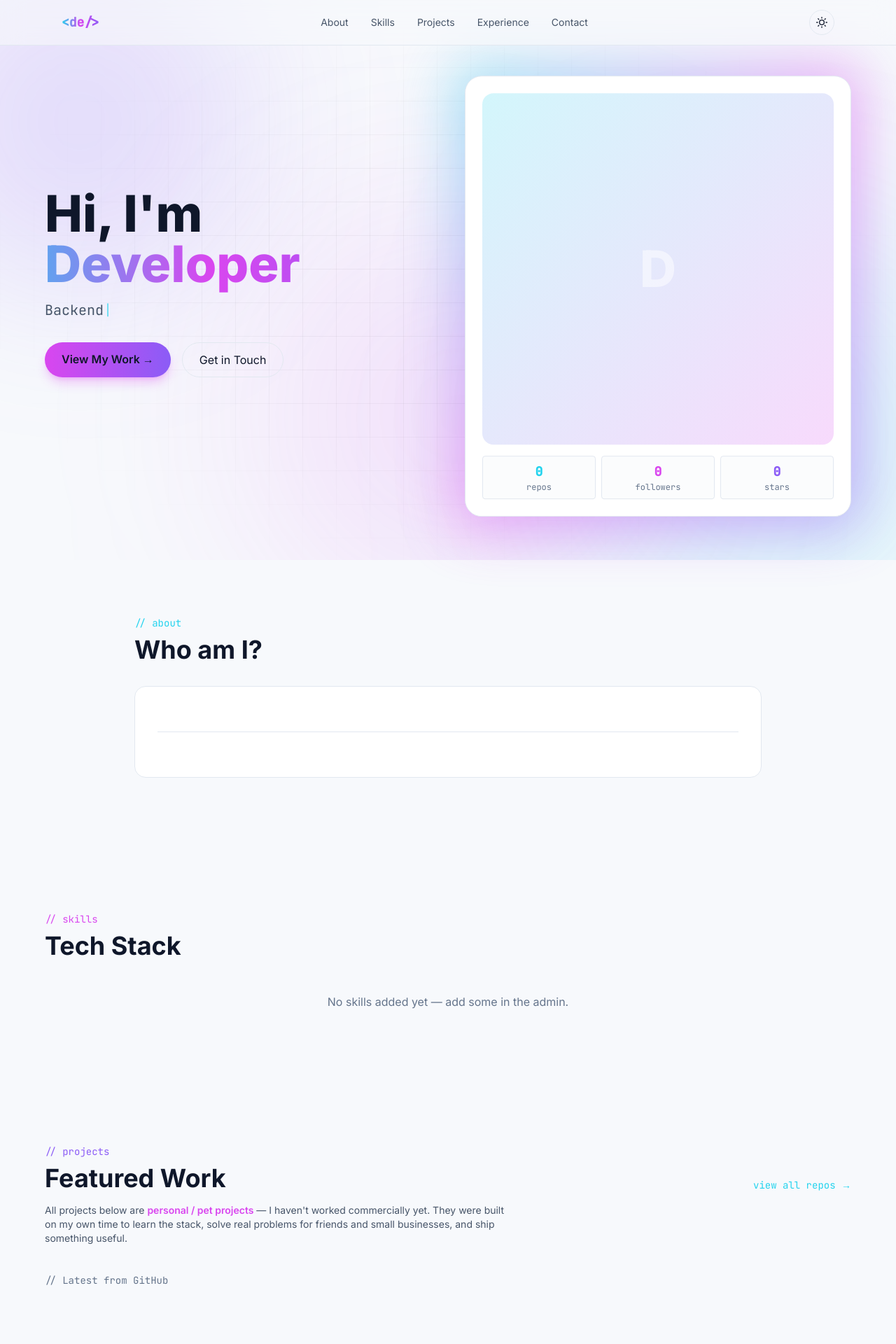
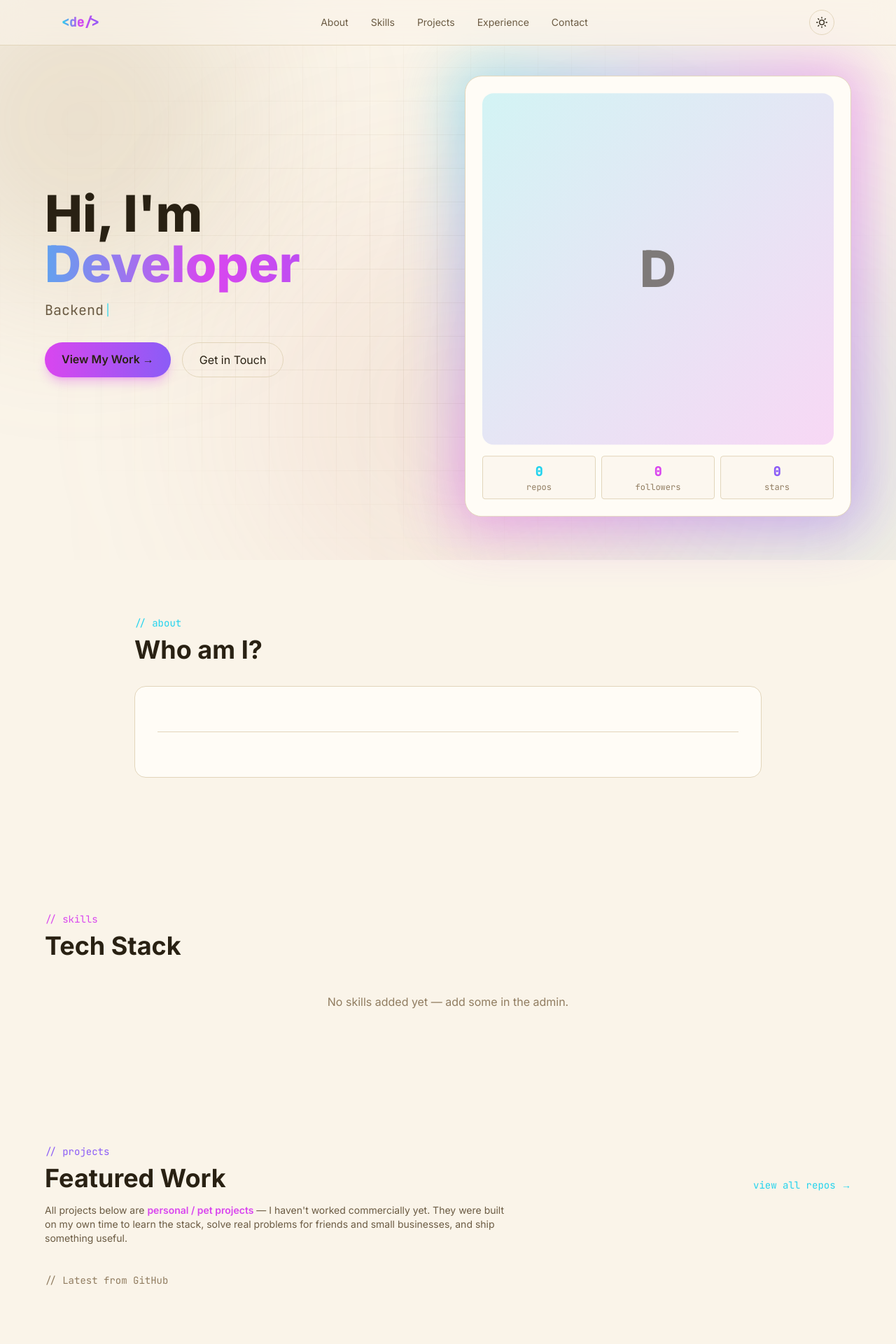
Before and after one commit to OleksanderZabila/portfolio, a Django app: page / in a window 1280 px wide. Shown: the top 1920 px of the page at 70% size. Run offline with Django 5.2, Linux system fonts and the light colour scheme; data that the repository does not hold is empty; some libraries are stand-ins or nearby versions.

Commit message:
feat: cream light theme + pre-download GitHub avatar
Light theme is now a warm cream / sand palette instead of cold slate
greys: ivory bg #faf4e9, sand surface #f4ebd8, off-white #fffcf6 cards,
warm espresso text #292113. Blob gradients and slate-* text overrides
shifted to the same warm hue so the entire page reads as one mood
rather than dark colours dropped onto a white sheet.

Profile photo + GitHub stats kept blanking on Render: the free-tier
shared IP burns through the unauthenticated 60 req/h GitHub limit fast,
which means most page loads couldn't render the avatar URL.

fill_all now pulls the avatar at build time and stores it as
Profile.avatar (a real file in media/). The template already prefers
profile.avatar before falling back to the API field, so the photo
shows up on every request, even when the API is rate-limited.

Stats (repo / followers / stars) still come from the live API and are
cached for an hour; first request after a deploy may show zeros until
the cache warms up. Adding GITHUB_TOKEN in Render Environment fixes
that for good (5,000 req/h instead of 60).

```diff
--- a/static/css/style.css
+++ b/static/css/style.css
@@ -14,15 +14,16 @@
 }
 
 [data-theme="light"] {
-    --c-bg:      247 249 252;     /* near-white with cool tint */
-    --c-surface: 241 245 249;     /* slate-100 */
-    --c-card:    255 255 255;     /* pure white cards */
-    --c-border:  226 232 240;     /* slate-200 */
-    --c-text:    15 23 42;        /* slate-900 */
-    --c-muted:   71 85 105;       /* slate-600 */
-    --c-faint:   100 116 139;     /* slate-500 */
-    --grid-line: rgba(0, 0, 0, 0.04);
-    --scroll-bg: #f1f5f9;
+    /* Warm cream / sand palette — coffee-table magazine look. */
+    --c-bg:      250 244 233;     /* #faf4e9  ivory cream */
+    --c-surface: 244 235 216;     /* #f4ebd8  light sand */
+    --c-card:    255 252 246;     /* #fffcf6  off-white card */
+    --c-border:  226 213 187;     /* #e2d5bb  warm sand border */
+    --c-text:    41 33 19;        /* #292113  deep warm espresso */
+    --c-muted:   107 91 67;       /* #6b5b43  warm taupe */
+    --c-faint:   144 124 96;      /* #907c60  warm khaki */
+    --grid-line: rgba(120, 88, 40, 0.07);
+    --scroll-bg: #f4ebd8;
 }
 
 /* ---------- Body text colors driven by theme ---------- */
@@ -30,19 +31,24 @@
 .themed-muted { color: rgb(var(--c-muted)); }
 
 /* Override the slate utility classes used throughout the templates so the
-   markup stays the same but text adapts when the theme switches. */
-[data-theme="light"] .text-slate-200 { color: rgb(15, 23, 42); }
-[data-theme="light"] .text-slate-300 { color: rgb(30, 41, 59); }
-[data-theme="light"] .text-slate-400 { color: rgb(71, 85, 105); }
-[data-theme="light"] .text-slate-500 { color: rgb(100, 116, 139); }
-[data-theme="light"] .text-slate-600 { color: rgb(71, 85, 105); }
-[data-theme="light"] .text-white     { color: rgb(15, 23, 42); }
-[data-theme="light"] .text-white\/30 { color: rgba(15, 23, 42, 0.3); }
+   markup stays the same but text adapts when the theme switches.
+   Light theme = warm browns, not cold slates. */
+[data-theme="light"] .text-slate-200 { color: rgb(41, 33, 19); }
+[data-theme="light"] .text-slate-300 { color: rgb(64, 51, 28); }
+[data-theme="light"] .text-slate-400 { color: rgb(107, 91, 67); }
+[data-theme="light"] .text-slate-500 { color: rgb(144, 124, 96); }
+[data-theme="light"] .text-slate-600 { color: rgb(107, 91, 67); }
+[data-theme="light"] .text-white     { color: rgb(41, 33, 19); }
+[data-theme="light"] .text-white\/30 { color: rgba(41, 33, 19, 0.35); }
+[data-theme="light"] .text-white\/50 { color: rgba(41, 33, 19, 0.55); }
 
-/* Soften the blob gradients on the bright canvas. */
-[data-theme="light"] .bg-neon-violet\/30 { background-color: rgb(139 92 246 / 0.18); }
-[data-theme="light"] .bg-neon-cyan\/20   { background-color: rgb(34 211 238 / 0.16); }
-[data-theme="light"] .bg-neon-fuchsia\/20 { background-color: rgb(217 70 239 / 0.16); }
+/* Soften the blob gradients on the bright canvas — warmer hues. */
+[data-theme="light"] .bg-neon-violet\/30 { background-color: rgb(170 140 90 / 0.20); }
+[data-theme="light"] .bg-neon-cyan\/20   { background-color: rgb(120 170 180 / 0.16); }
+[data-theme="light"] .bg-neon-fuchsia\/20 { background-color: rgb(210 130 110 / 0.16); }
+
+/* Project tech-chip on light theme reads on cream, not on dark. */
+[data-theme="light"] .bg-bg.border.border-border { background-color: rgb(244 235 216); }
 
 /* Background grid pattern (the only place white-on-white was a problem). */
 .grid-pattern {
```
Also changed, not shown: main/management/commands/fill_all.py (+39 -0 lines).
